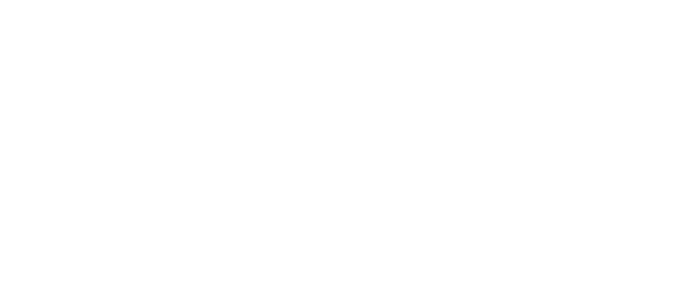
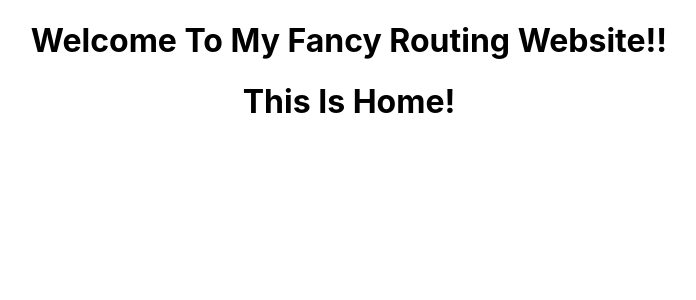
Before and after one commit to noormohammad20/react-router, a React (Create React App) app: page / in a window 1280 px wide. Shown: the top 300 px of the page, without its empty margins (291-987 px from the left). Built offline with nearby package versions, Linux system fonts and the light colour scheme.

Commit message:
Create Simple Route and simple router setup

```diff
--- a/src/App.js
+++ b/src/App.js
@@ -1,9 +1,21 @@
+import { Route, Routes } from 'react-router-dom'
 import './App.css'
+import About from './components/About/About'
+import Friends from './components/Friends/Friends'
+import Home from './components/Home/Home'
+import NotFound from './components/NotFound/NotFound'
+
 
 function App() {
   return (
     <div className="App">
-
+      <h1>Welcome To My Fancy Routing Website!!</h1>
+      <Routes>
+        <Route path="/" element={<Home />}></Route>
+        <Route path="/friends" element={<Friends />}></Route>
+        <Route path="/about" element={<About />}></Route>
+        <Route path='*' element={<NotFound />}></Route>
+      </Routes>
     </div>
   )
 }
--- /dev/null
+++ b/src/components/NotFound/NotFound.js
@@ -0,0 +1,12 @@
+import React from 'react'
+
+const NotFound = () => {
+    return (
+        <div>
+            <h1>The Page You Are Looking For Is Not Available</h1>
+            <h4>404</h4>
+        </div>
+    )
+}
+
+export default NotFound
--- a/src/index.js
+++ b/src/index.js
@@ -1,17 +1,21 @@
-import React from 'react';
-import ReactDOM from 'react-dom';
-import './index.css';
-import App from './App';
-import reportWebVitals from './reportWebVitals';
+import React from 'react'
+import ReactDOM from 'react-dom'
+import './index.css'
+import App from './App'
+import reportWebVitals from './reportWebVitals'
+import { BrowserRouter } from 'react-router-dom'
 
 ReactDOM.render(
   <React.StrictMode>
-    <App />
+    <BrowserRouter>
+      <App />
+    </BrowserRouter>
+
   </React.StrictMode>,
   document.getElementById('root')
-);
+)
 
 // If you want to start measuring performance in your app, pass a function
 // to log results (for example: reportWebVitals(console.log))
 // or send to an analytics endpoint. Learn more: https://bit.ly/CRA-vitals
-reportWebVitals();
+reportWebVitals()
```
